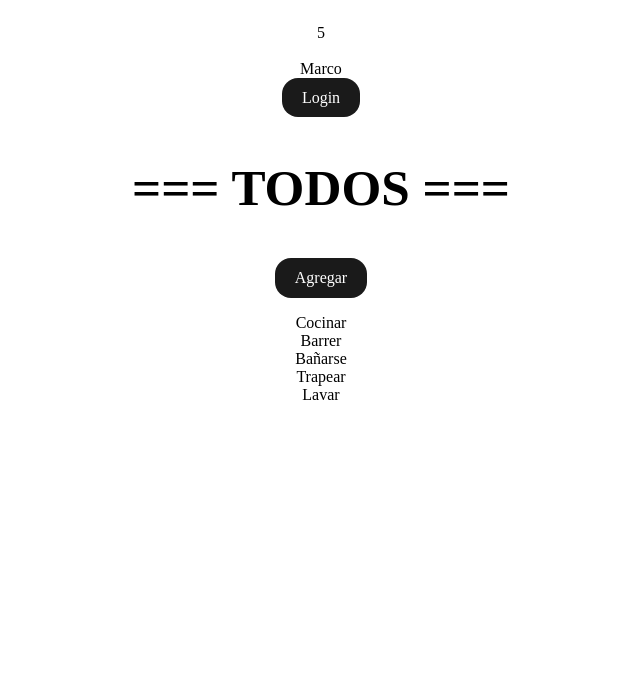
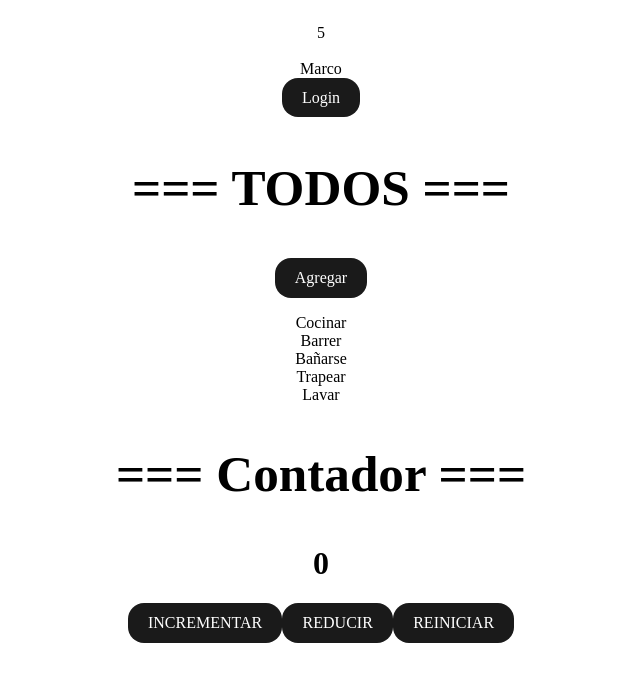
Before and after one commit to MarcoCatarino/context-project, a React (Vite) app: page / in a window 1280 px wide. Shown: the top 682 px of the page, without its empty margins (319-959 px from the left). Built offline with nearby package versions, Linux system fonts and the light colour scheme.

Commit message:
Utilizando Reducers (forma + Simple)

```diff
--- /dev/null
+++ b/src/components/Contador.tsx
@@ -0,0 +1,45 @@
+import { useReducer } from "react";
+
+type Action = {
+  type: 'INCREMENT' | 'DECREASE'| 'RESET';
+};
+
+const reducer = (contador: number, action: Action) => {
+  switch (action.type) {
+    case "INCREMENT":
+      return contador + 1;
+
+    case "DECREASE":
+      return contador - 1;
+
+    case "RESET":
+      return 0;
+  }
+  return contador;
+};
+
+export default function Contador() {
+  //TODO: Asi se haria con useState ↩
+  /*
+   const [contador, setContador] = useState(0);
+   return (
+   <>
+     <h1>{contador}</h1>
+     <button onClick={() => setContador(contador + 1)}>Incrementar</button>
+     <button onClick={() => setContador(contador - 1)}>Reducir</button>
+     <button onClick={() => setContador(0)}> Resetear</button>
+   </>
+   )
+   */
+
+  const [contador, dispatch] = useReducer(reducer, 0);
+
+  return (
+    <>
+      <h1>{contador}</h1>
+      <button onClick={() => dispatch({type: 'INCREMENT'})}>INCREMENTAR</button>
+      <button onClick={() => dispatch({type: 'DECREASE'})}>REDUCIR</button>
+      <button onClick={() => dispatch({type: 'RESET'})}>REINICIAR</button>
+    </>
+  );
+}
--- a/src/components/Dashboard.tsx
+++ b/src/components/Dashboard.tsx
@@ -12,7 +12,7 @@ function Dashboard() {
       <br />
       <div>
         {user.name}
-        <br />
+        <br/>
         <button onClick={() => toggleLogin()}>Login</button>
       </div>
     </>
--- a/src/components/MainContent.tsx
+++ b/src/components/MainContent.tsx
@@ -1,17 +1,23 @@
-import useTitles from "@/hooks/useTitle"
-import TodoList from "./TodoList"
-
+import useTitles from "@/hooks/useTitle";
+import TodoList from "./TodoList";
+import Contador from "./Contador";
 
 function MainContent() {
-  console.log('Main Content')
+  console.log("Main Content");
 
   const { todosTitle } = useTitles();
   return (
-    <div>
-      <h2>{todosTitle}</h2>
+    <>
+      <div>
+        <h2>{todosTitle}</h2>
         <TodoList />
-    </div>
-  )
+      </div>
+      <div>
+        <h2> === Contador === </h2>
+        <Contador />
+      </div>
+    </>
+  );
 }
 
-export default MainContent
+export default MainContent;
```
